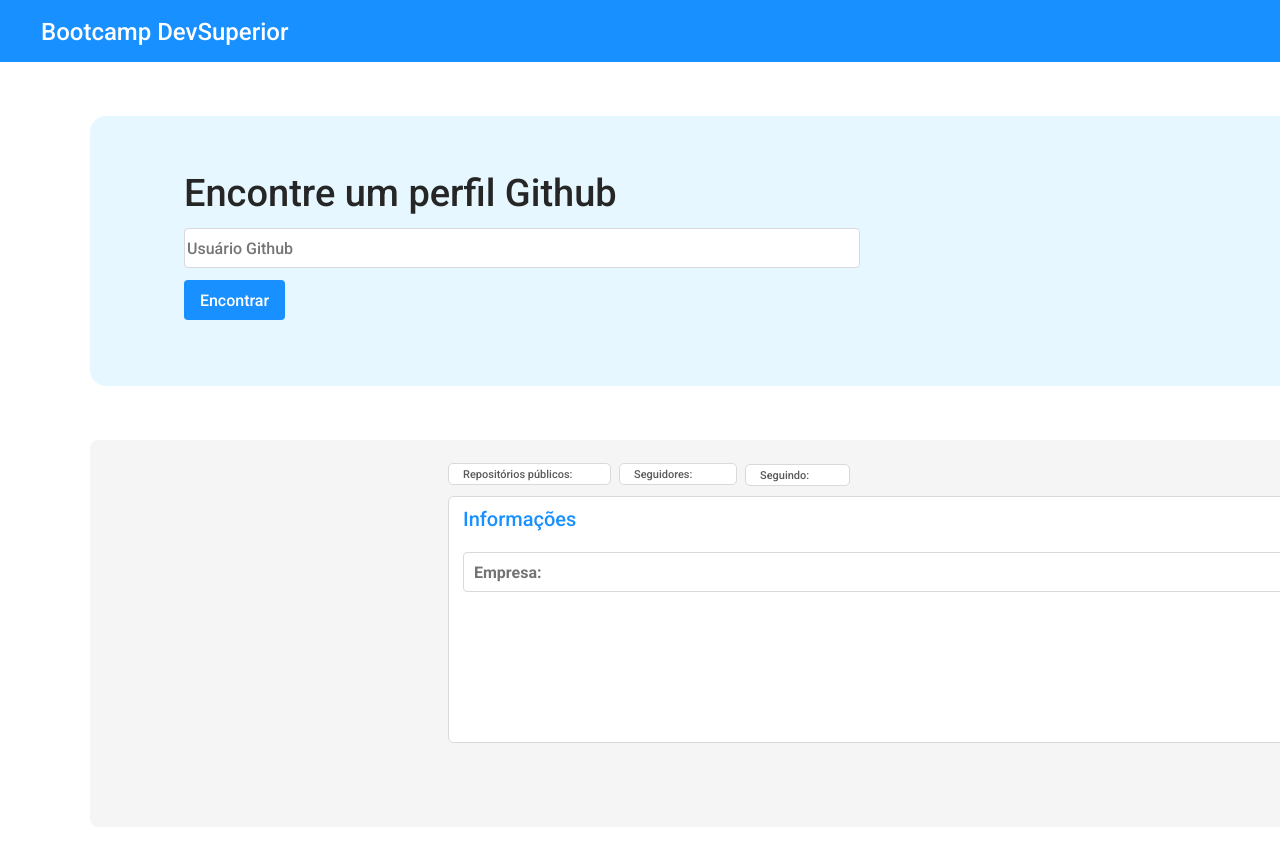
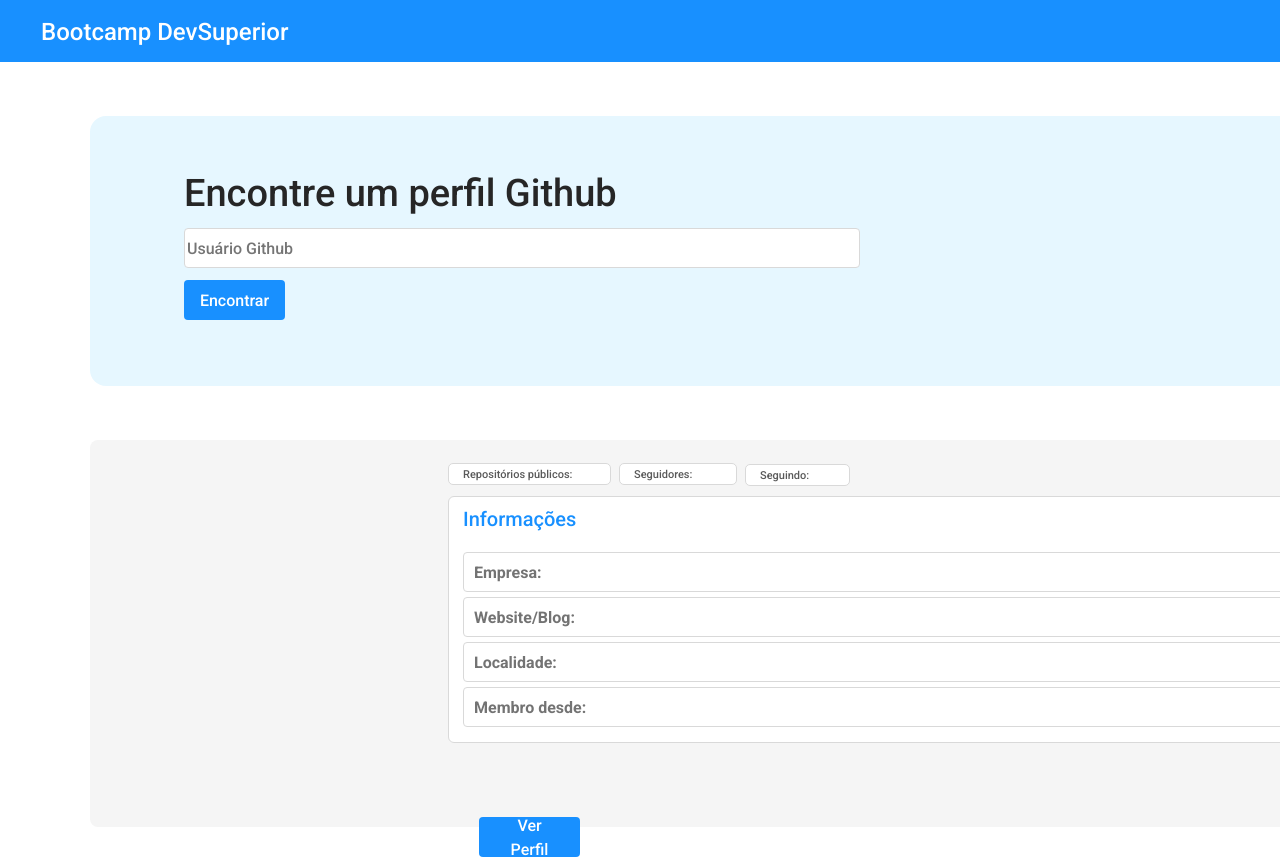
Before and after one commit to LeandroNArakaki/github-user-search, a React (Create React App) app: page /search in a window 1280 px wide. Shown: the top 862 px of the page. Before the commit the page ends 827 px from the top, so only its background shows below. Built offline with nearby package versions, Linux system fonts and the light colour scheme.

Commit message:
Criando a tela de informações do perfil parte 2

```diff
--- a/src/core/components/ButtonForm/index.tsx
+++ b/src/core/components/ButtonForm/index.tsx
@@ -8,7 +8,7 @@ type Props = {
 const ButtonForm = ({ text }: Props) => (
     <div className="btn-container">
         <button className="btn-form">
-            <h4 className="button-text">{text}</h4>
+            <h4 className="btn-text">{text}</h4>
         </button>
     </div>
 )
--- a/src/core/components/ButtonForm/styles.scss
+++ b/src/core/components/ButtonForm/styles.scss
@@ -5,7 +5,7 @@
     border: none;
 }
 
-.button-text {
+.btn-text {
     height: 24px;
     left: 138px;
     right: 1237px;
--- a/src/core/pages/Search/index.tsx
+++ b/src/core/pages/Search/index.tsx
@@ -52,8 +52,24 @@ const Search = () => {
                         <h2 className="search-board-text-info">
                             Informações
                         </h2>
-                        <LabelBoardInfo text="Empresa:" />
+                        <div className="search-board-text-company">
+                            <LabelBoardInfo text="Empresa:" />
+                        </div>
+                        <div className="search-board-text-website">
+                            <LabelBoardInfo text="Website/Blog:" />
+                        </div>
+                        <div className="search-board-text-locality">
+                            <LabelBoardInfo text="Localidade:" />
+                        </div>
+                        <div className="search-board-text-member">
+                            <LabelBoardInfo text="Membro desde:" />
+                        </div>
+                        <div className="search-board-image">
 
+                        </div>
+                        <div className="search-board-button">
+                            <ButtonForm text="Ver Perfil" />
+                        </div>
 
 
                     </div>
--- a/src/core/pages/Search/styles.scss
+++ b/src/core/pages/Search/styles.scss
@@ -119,10 +119,9 @@
 }
 
 .search-board-text-info {
+    position: absolute;
     width: 534px;
     height: 28px;
-    left: 14px;
-    top: 8px;
     font-size: 20px;
     line-height: 28px;
     display: flex;
@@ -131,6 +130,36 @@
     margin: 8px 322px 211px 14px;
 }
 
-.search-board-info .label-board-container {
+.search-board-info .search-board-text-company {
+    position: absolute;
     margin: 55px 17px 152px 14px;
 }
+
+.search-board-info .search-board-text-website {
+    position: absolute;
+    margin: 100px 17px 107px 14px;
+}
+
+.search-board-info .search-board-text-locality {
+    position: absolute;
+    margin: 145px 17px 62px 14px;
+}
+
+.search-board-info .search-board-text-member {
+    position: absolute;
+    margin: 190px 17px 17px 14px;
+}
+
+.search-board-image {
+
+}
+
+.search-board-button .btn-form {
+
+    margin: 320px 1120px 27px 30px;
+}
+
+.search-board-button .btn-text{
+
+    top: calc(50% - 24px/2 + 146.5px);
+}
```
Also changed, not shown: 1 other file (tests, documents, lock files or other folders).
